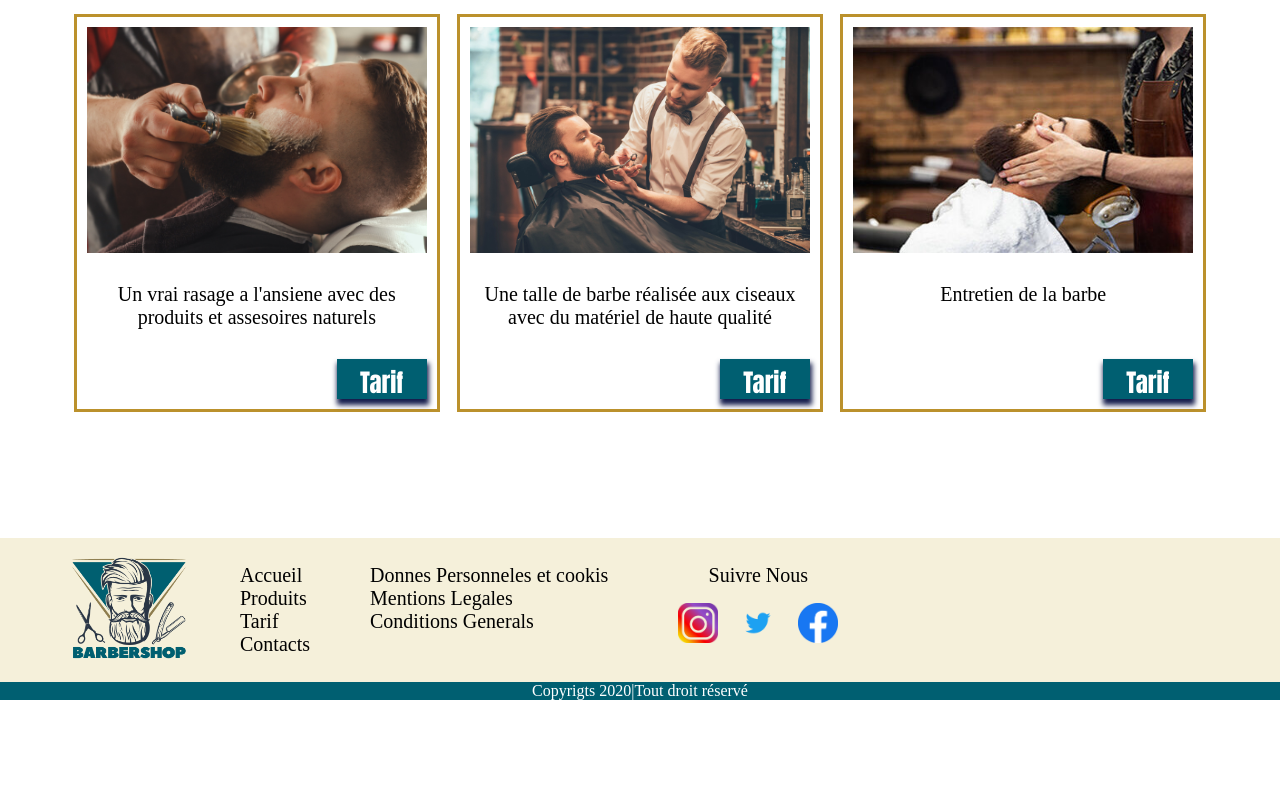
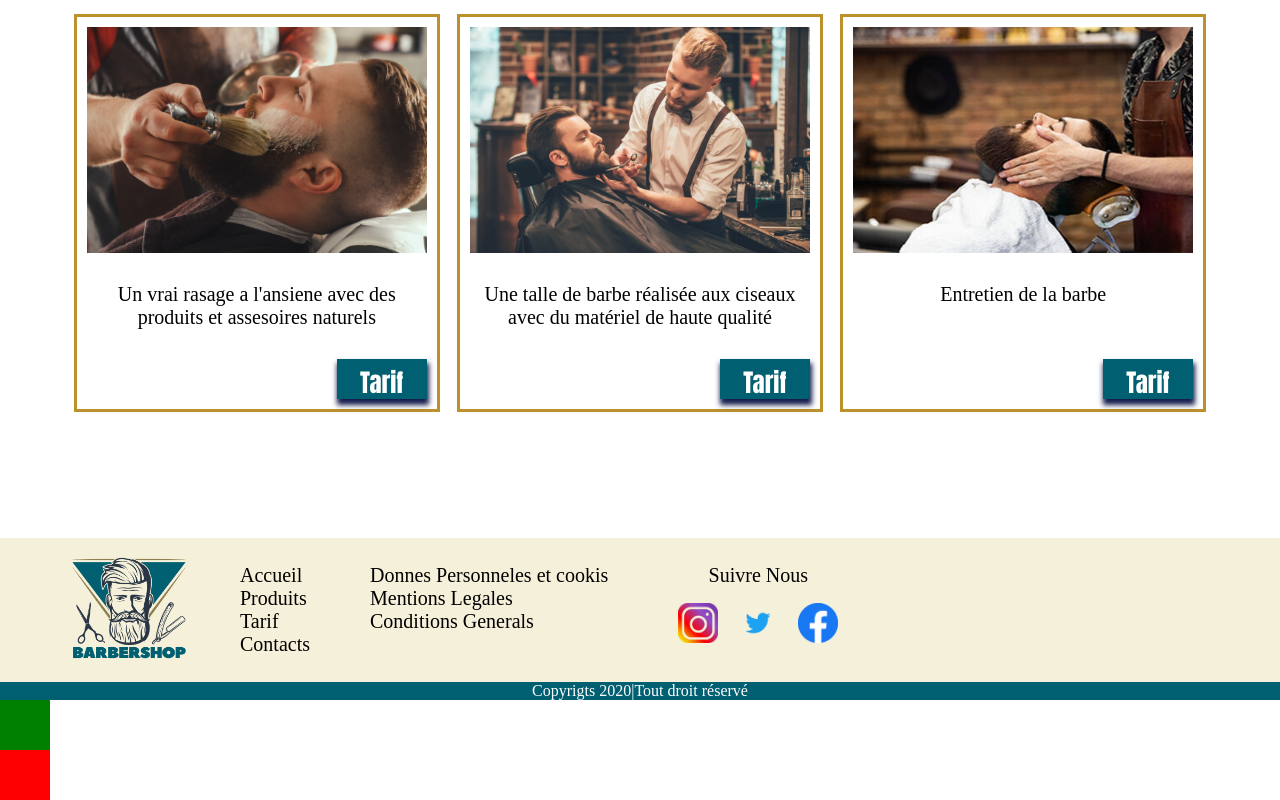
Before and after one commit to Veraheliodoro/barber, a plain HTML site: page index.html in a window 1280 px wide. Shown: the part 1189-1989 px from the top of the page. Before the commit the page ends 1889 px from the top, so only its background shows below. Drawn offline with Linux system fonts and the light colour scheme.

Commit message:
java scrip

```diff
--- /dev/null
+++ b/Dom.js
@@ -0,0 +1,19 @@
+// selectioner img sur doc
+let image = document.querySelector('.img-service') ;
+console.log('image;', image );
+
+// cree et adicioner un div au body avec Class
+
+let div = document.createElement("div"); // creer un element
+let body = document.querySelector("body"); // selectioner body
+div.classList.add("newdiv"); // adicioner une classe au div
+body.appendChild(div); // adicioner le Div au document ( body)
+
+// cree et adicioner un div au body avec Class
+let condition = true ;
+let M = document.createElement("div"); // creer un element
+let Y = document.querySelector("body"); // selectioner body
+if (condition==true){
+    Y.appendChild(M); // adicioner le Div au document ( body)
+}
+M.setAttribute('id','new1div'); // adicioner une classe au div
--- a/index.html
+++ b/index.html
@@ -37,7 +37,7 @@
         <h1 class="font-family-times ">Pretations_______________________________</h1>
         <p class="P-Pretations text-alig-center">Lorem ipsum dolor sit amet consectetur adipisicing elit. Nam illo facere debitis laudantium excepturi consequuntur accusantium, impedit perspiciatis! Tempore minus impedit ut at repellendus sed iste tempora non neque similique Lorem ipsum dolor sit amet consectetur adipisicing elit.<br> Esse suscipit ab rem saepe. Debitis obcaecati quia illo voluptates, pariatur saepe eius aliquam iusto eos error reiciendis? Commodi praesentium laboriosam cupiditate!.
             Lorem ipsum dolor sit amet consectetur adipisicing elit. Eius impedit et sapiente ut aliquid magni? Veniam nulla aliquid, aperiam mollitia libero quam inventore quo odit, excepturi ex voluptas illo obcaecati. Lorem ipsum dolor sit amet consectetur adipisicing elit.<br> Dolorum voluptate dignissimos, alias veniam atque odit. Delectus ut  veniam eaque voluptatibus aspernatur libero.<br> Veritatis sit ratione soluta cupiditate laudantium! Optio, harum? </p>
-    </section>
+        </section>
     <section class="w-90 m-auto font-size-50px ">
         <h1 class="font-family-times">Nous Servises____________________________</h1>
         <div class="section-servises d-flex justify-content-between">
@@ -89,5 +89,6 @@
    </div>
    <div class="copyright bg-blue c-white text-alig-center ">Copyrigts 2020|Tout droit réservé </div>
 </footer>
+<script src="Dom.js"></script>
 </body>
 </html>
--- a/style.css
+++ b/style.css
@@ -245,3 +245,13 @@ footer ul li a{
     width: 40px;
     padding: 0px 10px 0px 10px;
 }
+.newdiv{
+    background-color: green;
+    height: 50px;
+    width: 50px;
+}
+#new1div{
+    background-color: rgb(255, 0, 0);
+    height: 50px;
+    width: 50px;
+}
```
